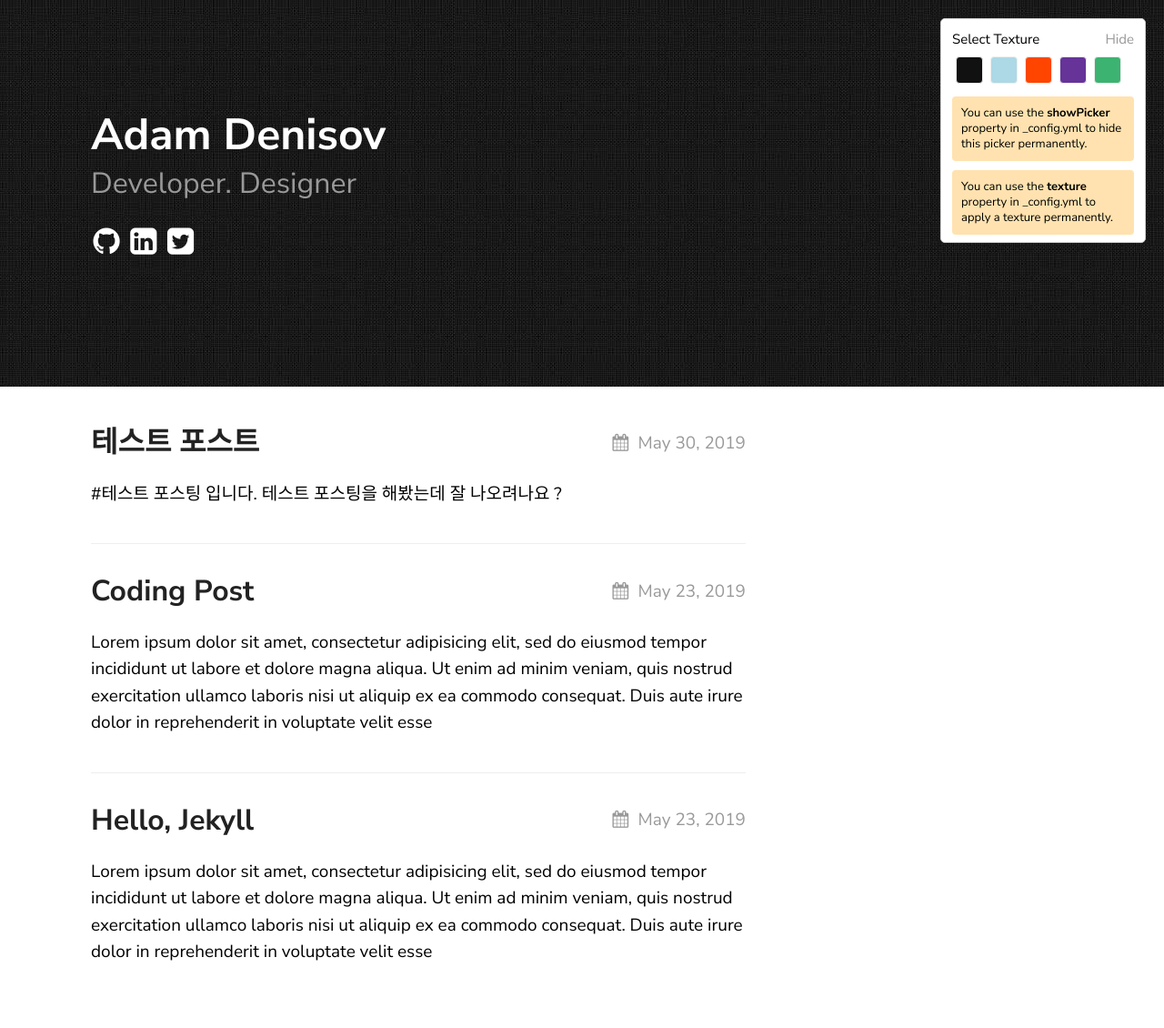
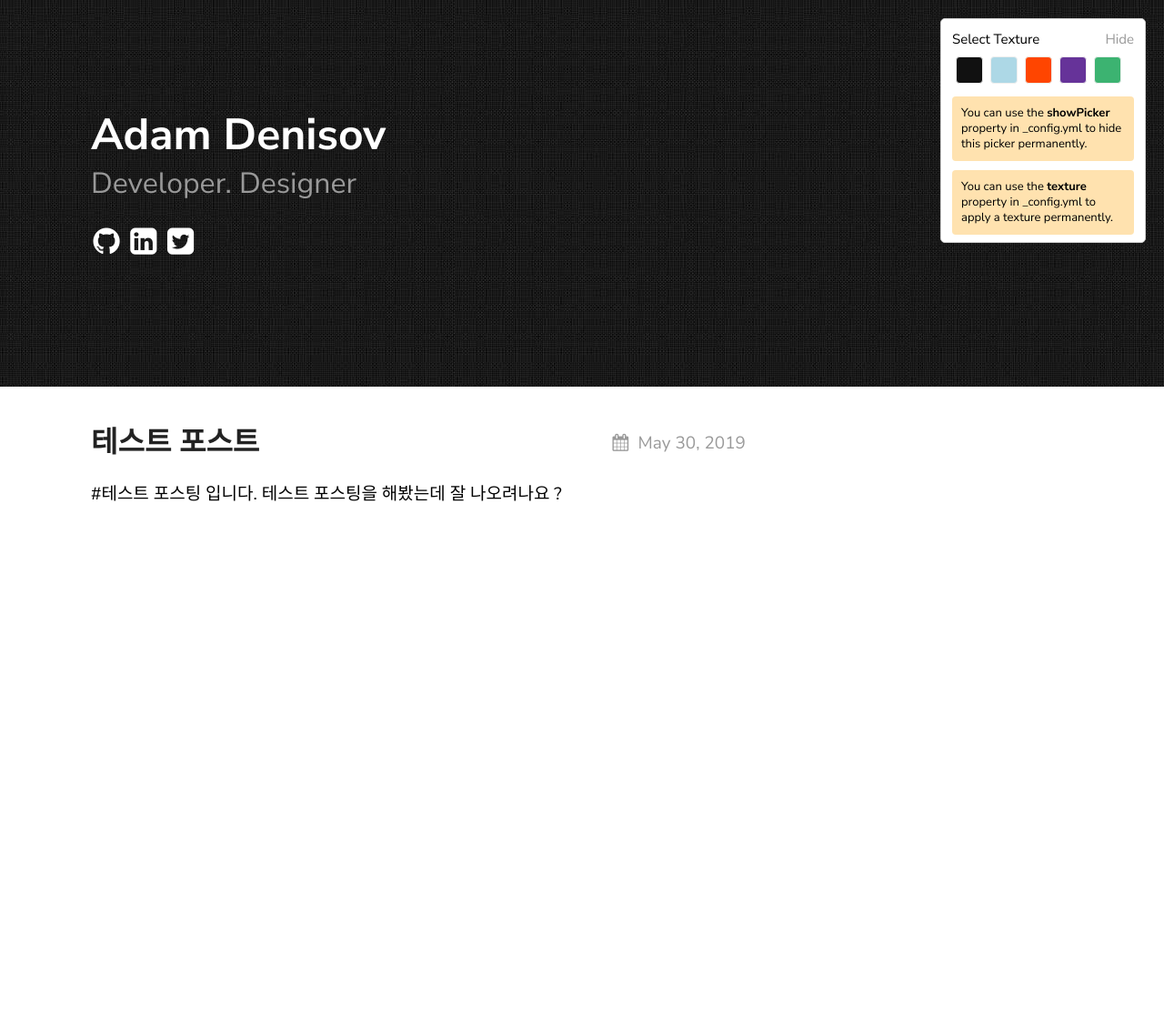
Before and after one commit to songskysun/songskysung.github.io, a Jekyll site: the page built from index.md, in a window 1280 px wide. Shown: the whole page at 91% size. Built offline with Jekyll 4.4.1, drawn with Linux system fonts in a browser that asks for light colours; after the commit the page ends 900 px from its top, so only the background shows below that.

Commit message:
# 커밋

````diff
--- a/_config.yml
+++ b/_config.yml
@@ -1,12 +1,10 @@
-title: Texture Theme
-author: GitHub User
-email: your-email@domain.com
+title: SINJOBS WORLD
+author: sinjobs
+email: songskysun@gmail.com
 description: > # this means to ignore newlines until "show_exerpts:"
-  Write an awesome description for your new site here. You can edit this
-  line in _config.yml. It will appear in your document head meta (for
-  Google search results) and in your feed.xml site description.
+ 공부를 게을리한 사람의 개발자로써 생존기
 show_excerpts: true # set to true to show excerpts on the homepage
-baseurl: /texture
+baseurl:
 
 # Minima date format
 # refer to http://shopify.github.io/liquid/filters/date/ if you want to customize this
--- a/_posts/2019-05-23-welcome-to-jekyll.markdown
+++ /dev/null
@@ -1,14 +0,0 @@
----
-layout: post
-title:  "Hello, Jekyll"
-date:   2019-05-23 21:03:36 +0530
----
-Lorem ipsum dolor sit amet, consectetur adipisicing elit, sed do eiusmod tempor incididunt ut labore et dolore magna aliqua. Ut enim ad minim veniam, quis nostrud exercitation ullamco laboris nisi ut aliquip ex ea commodo consequat. Duis aute irure dolor in reprehenderit in voluptate velit esse
-
-![texture theme preview](https://images.unsplash.com/photo-1500322969630-a26ab6eb64cc?ixlib=rb-1.2.1&ixid=eyJhcHBfaWQiOjEyMDd9&w=1000&q=80)
-
-Check out the [Jekyll docs][jekyll-docs] for more info on how to get the most out of Jekyll. File all bugs/feature requests at [Jekyll’s GitHub repo][jekyll-gh]. If you have questions, you can ask them on [Jekyll Talk][jekyll-talk].
-
-[jekyll-docs]: https://jekyllrb.com/docs/home
-[jekyll-gh]:   https://github.com/jekyll/jekyll
-[jekyll-talk]: https://talk.jekyllrb.com/
--- a/_posts/2019-06-30-coding-post.markdown
+++ /dev/null
@@ -1,32 +0,0 @@
----
-layout: post
-title:  "Coding Post"
-description: An example post which shows code rendering.
-date:   2019-05-23 21:03:36 +0530
-categories: Javascript NodeJS
----
-Lorem ipsum dolor sit amet, consectetur adipisicing elit, sed do eiusmod tempor incididunt ut labore et dolore magna aliqua. Ut enim ad minim veniam, quis nostrud exercitation ullamco laboris nisi ut aliquip ex ea commodo consequat. Duis aute irure dolor in reprehenderit in voluptate velit esse
-
-```javascript
-const express = require('express')
-const app = express()
-
-app.get('/', function (req, res) {
-  res.send('Hello World')
-})
-
-app.listen(3000)
-```
-
-Lorem ipsum dolor sit amet, consectetur adipisicing elit. Aliquam qui voluptatem excepturi nemo similique atque sapiente aperiam, dolorum deleniti! Esse quam perferendis temporibus nemo at molestias necessitatibus tenetur cupiditate sapiente. Lorem ipsum dolor sit amet, consectetur adipisicing elit. Nihil et voluptatibus non labore officiis assumenda, distinctio perspiciatis blanditiis nesciunt rerum molestias impedit fugiat nulla qui libero minima quasi! Libero, iure.
-
-```scss
-body {
-	font-family: 'Nunito Sans', sans-serif;
-	line-height: 1.5em;
-	margin: 0;
-	-webkit-font-smoothing: antialiased;
-	-moz-osx-font-smoothing: grayscale;
-}
-```
-Lorem ipsum dolor sit amet, consectetur adipisicing elit. Aliquam rerum, ratione impedit necessitatibus facere soluta odio repellat asperiores neque! Sunt iusto quia suscipit amet inventore eum, vel molestiae reiciendis alias.
````
